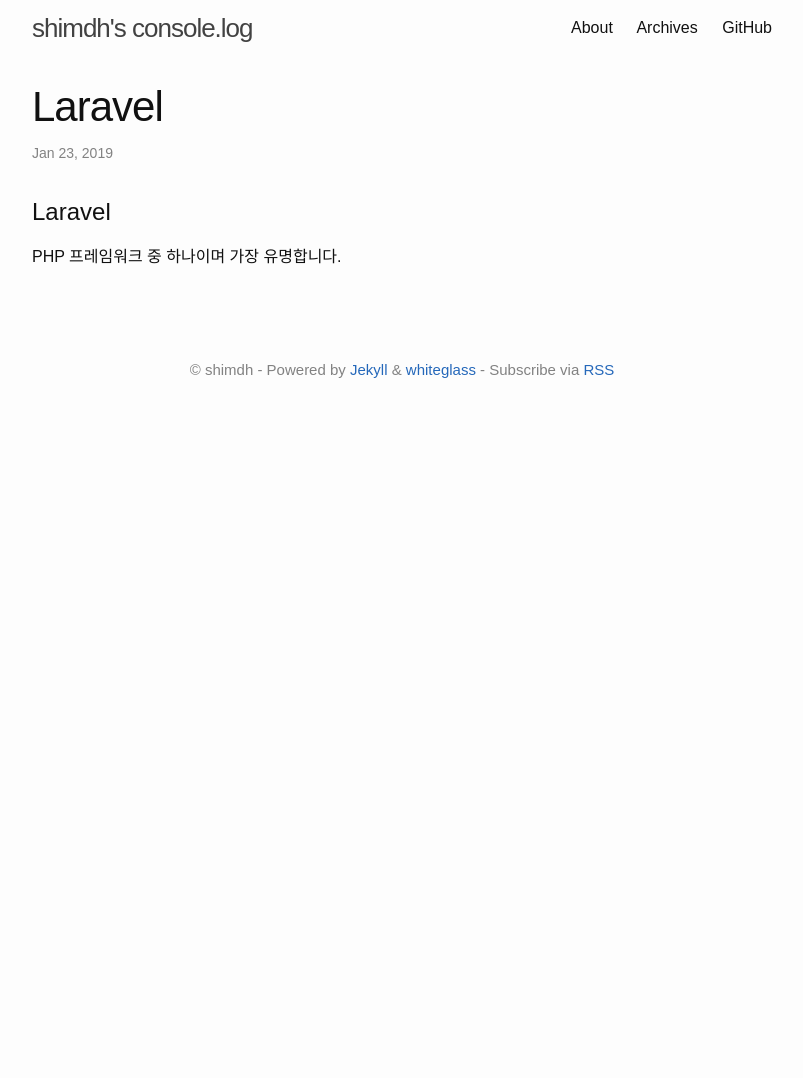
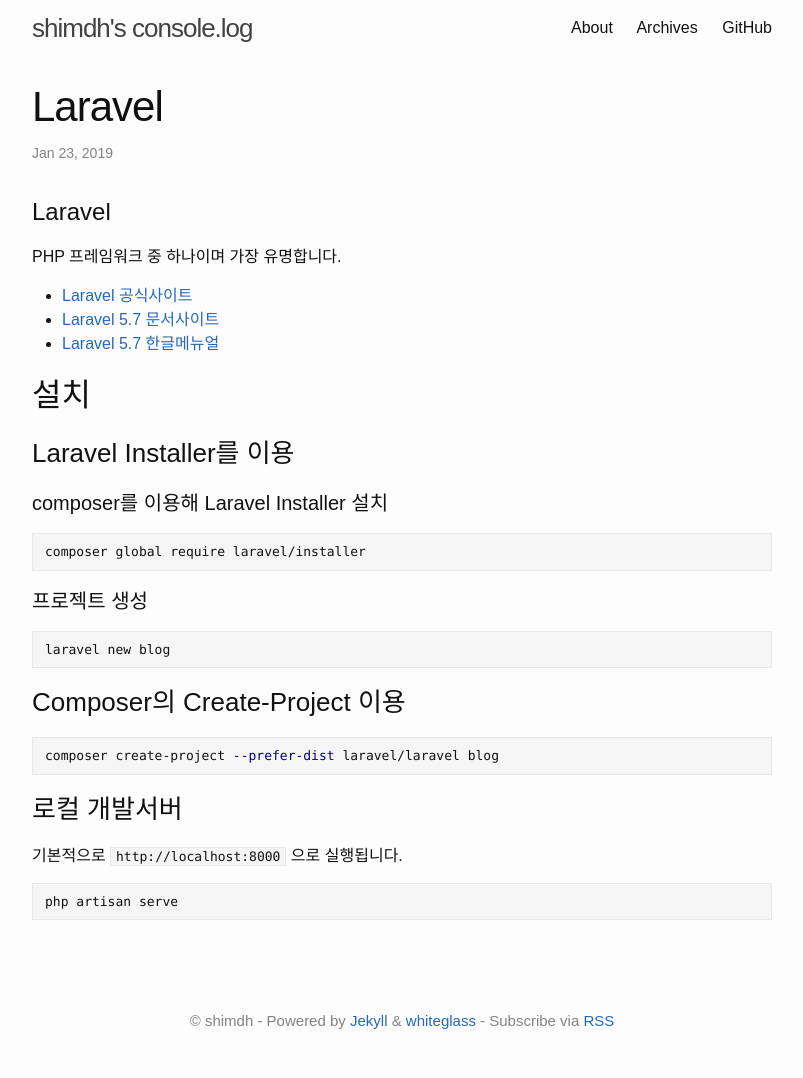
Before and after one commit to yous/whiteglass, a Jekyll site: the page built from _posts/2019-01-23-laravel.md, in a window 1280 px wide. Shown: the whole page, without its empty margins (238-1041 px from the left). Built offline with Jekyll 4.4.1, drawn with Linux system fonts in a browser that asks for light colours; before the commit the page ends 900 px from its top, so only the background shows below that.

Commit message:
add doc for larael

````diff
--- a/_posts/2019-01-23-laravel.md
+++ b/_posts/2019-01-23-laravel.md
@@ -7,3 +7,37 @@
 # Laravel
 
 PHP 프레임워크 중 하나이며 가장 유명합니다.
+
+- [Laravel 공식사이트](https://laravel.com/)
+- [Laravel 5.7 문서사이트](https://laravel.com/docs/5.7)
+- [Laravel 5.7 한글메뉴얼](https://laravel.kr/docs/5.7/readme)
+
+## 설치
+
+### Laravel Installer를 이용
+
+#### composer를 이용해 Laravel Installer 설치
+
+```sh
+composer global require laravel/installer
+```
+
+#### 프로젝트 생성
+
+```sh
+laravel new blog
+```
+
+### Composer의 Create-Project 이용
+
+```sh
+composer create-project --prefer-dist laravel/laravel blog
+```
+
+### 로컬 개발서버
+
+기본적으로 `http://localhost:8000` 으로 실행됩니다.
+
+```sh
+php artisan serve
+```
````
